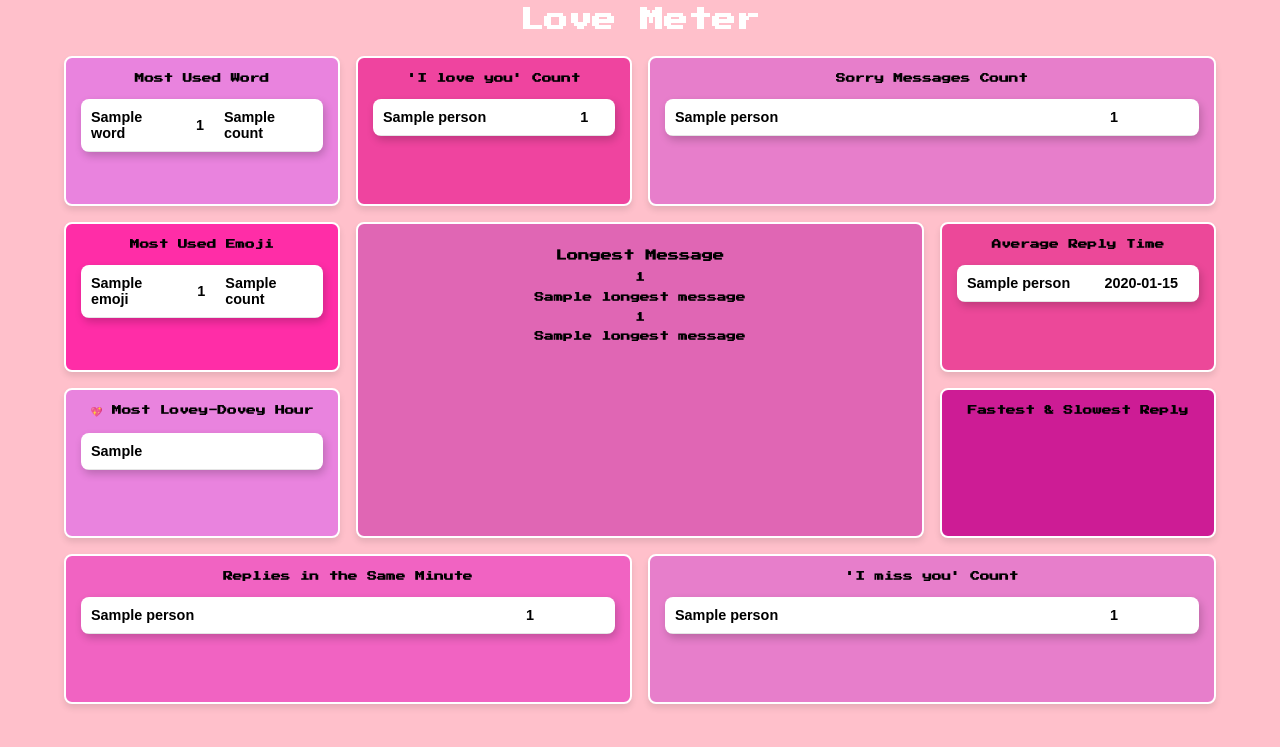
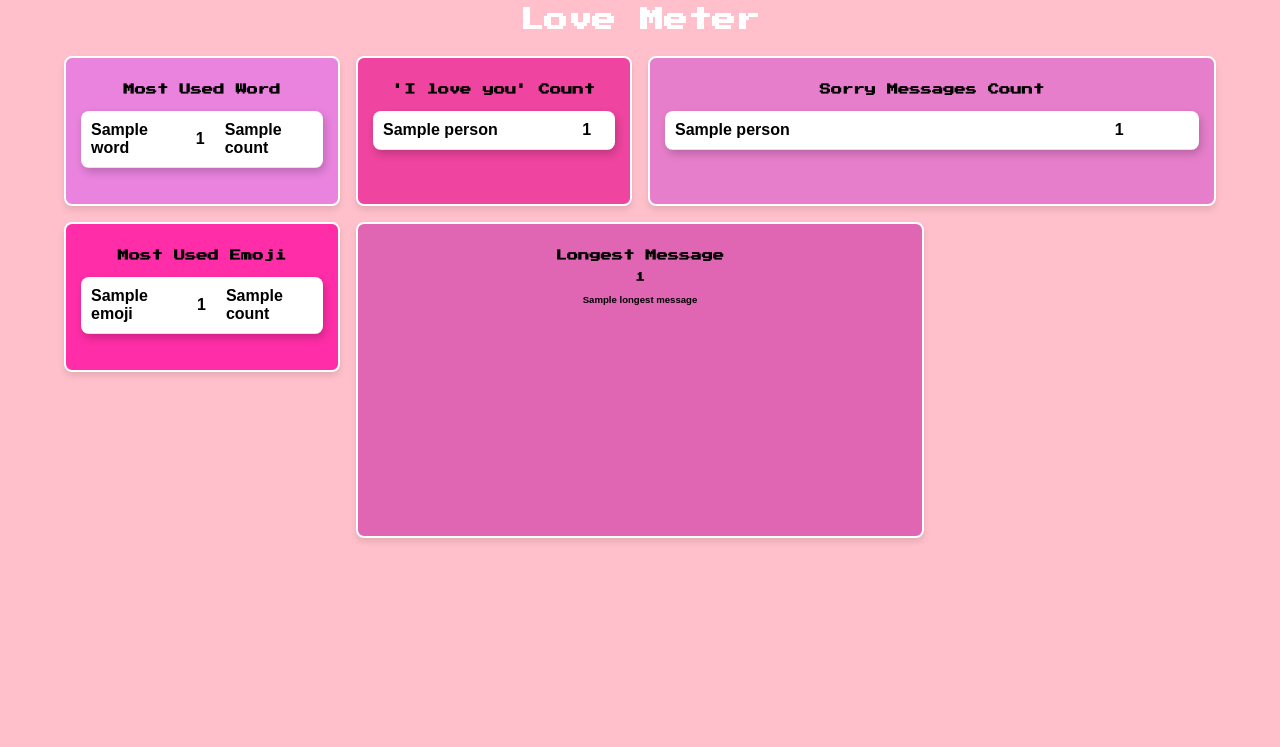
Before and after one commit to devikasu/Cringe, a FastAPI app: template templates/dashboard.html in a window 1280 px wide. Shown: the top 747 px of the page. Run offline with FastAPI, Linux system fonts and the light colour scheme; the template is opened without the code that fills it: most values are stand-ins (such as "Sample title", 1, 10 or a date in 2020).

Commit message:
made changes

```diff
--- a/main.py
+++ b/main.py
@@ -20,7 +20,7 @@ from parser import (
 app = FastAPI()
 templates = Jinja2Templates(directory="templates")
 
-executor = ThreadPoolExecutor(max_workers=8)  # Adjust thread count based on CPU cores
+executor = ThreadPoolExecutor(max_workers=8)  # Adjust based on CPU cores
 
 @app.get("/", response_class=HTMLResponse)
 def serve_form():
@@ -29,50 +29,71 @@ def serve_form():
 
 async def analyze_chat(df):
     """
-    Run multiple chat analysis functions concurrently using asyncio.
+    Runs chat analysis functions concurrently using asyncio.
     """
     loop = asyncio.get_event_loop()
 
-    # Run multiple computations in parallel
-    results = await asyncio.gather(
-        loop.run_in_executor(executor, most_used_important_word, df),
-        loop.run_in_executor(executor, count_love_messages, df),
-        loop.run_in_executor(executor, longest_message, df),
-        loop.run_in_executor(executor, most_used_emoji, df),
-        loop.run_in_executor(executor, count_sorry_messages, df),
-        loop.run_in_executor(executor, average_reply_time, df),
-        loop.run_in_executor(executor, fastest_slowest_reply, df),
-        loop.run_in_executor(executor, same_minute_reply_count, df),
-        loop.run_in_executor(executor, count_miss_messages, df)
-    )
+    try:
+        # Run multiple computations in parallel
+        results = await asyncio.gather(
+            loop.run_in_executor(executor, most_used_important_word, df),
+            loop.run_in_executor(executor, count_love_messages, df),
+            loop.run_in_executor(executor, longest_message, df),
+            loop.run_in_executor(executor, most_used_emoji, df),
+            loop.run_in_executor(executor, count_sorry_messages, df),
+            loop.run_in_executor(executor, average_reply_time, df),
+            loop.run_in_executor(executor, fastest_slowest_reply, df),
+            loop.run_in_executor(executor, same_minute_reply_count, df),
+            loop.run_in_executor(executor, count_miss_messages, df)
+        )
 
-    return {
-        "most_used_word": results[0],
-        "love_counts": results[1],
-        "longest_message": results[2],
-        "emoji_data": results[3],
-        "sorry": results[4],
-        "replies": results[5],
-        "speed": results[6],
-        "minute": results[7],
-        "miss":results[8]
-    }
+        # Extract results safely
+        longest_msg = results[2] if isinstance(results[2], list) and results[2] else [["No messages found", ""]]
+
+        return {
+            "most_used_word": results[0],
+            "love_counts": results[1],
+            "longest_message": longest_msg,  # ✅ Always valid
+            "emoji_data": results[3],
+            "sorry": results[4],
+            "replies": results[5],
+            "speed": results[6],
+            "minute": results[7],
+            "miss": results[8]
+        }
+
+    except Exception as e:
+        print(f"Error analyzing chat: {e}")
+        return {
+            "most_used_word": {},
+            "love_counts": {},
+            "longest_message": [["No messages found", ""]],
+            "emoji_data": {},
+            "sorry": {},
+            "replies": {},
+            "speed": {},
+            "minute": {},
+            "miss": {}
+        }
 
 @app.post("/upload", response_class=HTMLResponse)
 async def upload_file(request: Request, file: UploadFile = File(...)):
     """
-    Handles the file upload and processes the chat log efficiently.
+    Handles file upload and processes the chat log efficiently.
     """
-    # Read file in chunks instead of all at once
-    contents = await file.read()
+    try:
+        # Read file in chunks instead of all at once
+        contents = await file.read()
 
-    # Process chat log in a separate thread
-    df = await asyncio.get_event_loop().run_in_executor(executor, parse_chat_log, contents)
+        # Process chat log in a separate thread
+        df = await asyncio.get_event_loop().run_in_executor(executor, parse_chat_log, contents)
 
-    # Run chat analysis in parallel
-    results = await analyze_chat(df)
+        # Run chat analysis in parallel
+        results = await analyze_chat(df)
 
-    # Send results to the template
-    return templates.TemplateResponse(
-        "dashboard.html", {"request": request, **results}
-    )
+        # ✅ Ensure all variables are valid before rendering the template
+        return templates.TemplateResponse("dashboard.html", {"request": request, **results})
+
+    except Exception as e:
+        print(f"Error processing file: {e}")
+        return HTMLResponse(content="<h2>Something went wrong while processing the file.</h2>", status_code=500)
--- a/templates/dashboard.html
+++ b/templates/dashboard.html
@@ -8,7 +8,6 @@
         @import url('https://fonts.googleapis.com/css2?family=Press+Start+2P&display=swap');
 
         body {
-            font-family: 'Press Start 2P', cursive;
             background-color: #FFC0CB;
             font-size: 0.6rem;
             padding: 1rem;
@@ -18,15 +17,16 @@
             margin: 0 auto;
         }
         .title {
+            font-family: 'Press Start 2P', cursive;
             text-align: center;
             font-size: 1.5rem;
             font-weight: bold;
             margin-bottom: 1.5rem;
             margin-top: -1rem;
-            font-family: 'Press Start 2P', cursive;
             color: white;
         }
         .gallery {
+            font-family: 'Press Start 2P', cursive;
             display: grid;
             grid-template-columns: repeat(2, 1fr);
             gap: 1rem;
@@ -49,35 +49,39 @@
             padding: 15px;
             text-align: center;
             font-weight: bold;
-            overflow-y: auto;
             border: 2px solid white;
             transition: transform 0.3s ease-in-out, box-shadow 0.3s ease-in-out;
+            font-family: Arial, sans-serif; /* Normal font for content */
+            overflow: visible;
+            height: auto;
         }
         .box:hover {
             transform: scale(1.1);
             box-shadow: 0 8px 12px rgba(0, 0, 0, 0.2);
+        }
+        .box h3, .box > strong {
+            font-family: 'Press Start 2P', cursive;
         }
 
         table {
             margin-top: 1rem;
             width: 100%;
             border-collapse: collapse;
-            font-family: Arial, sans-serif;
-            font-size: 0.9rem;
             background-color: #fff;
             border-radius: 8px;
             overflow: hidden;
             box-shadow: 2px 4px 8px rgba(0, 0, 0, 0.2);
+            font-family: Arial, sans-serif;
         }
         th, td {
             padding: 10px;
             text-align: left;
             border-bottom: 1px solid rgba(0, 0, 0, 0.1);
+            font-size: medium;
         }
         th {
             background-color: #ff6fa8;
             color: white;
-            font-weight: bold;
         }
         tr:nth-child(even) {
             background-color: #ffe0ec;
@@ -91,7 +95,13 @@
         .red { background-color: #ef449f; grid-row: span 1; }
         .green { background-color: #e77ecb; grid-column: span 2; }
         .yellow { background-color: #ff2da7; }
-        .purple { background-color: #e066b4; grid-column: span 2; grid-row: span 2; }
+        .purple {
+            background-color: #e066b4;
+            grid-column: span 2;
+            grid-row: span 2;
+            max-height: none !important;
+            overflow: visible !important;
+        }
         .pink { background-color: #ec4899; }
         .gray { background-color: #cd1c95; }
         .indigo { background-color: #f163c2; grid-column: span 2; }
@@ -103,7 +113,7 @@
         <div class="gallery">
 
             <div class="box blue">
-                Most Used Word
+                <h3>Most Used Word</h3>
                 <table>
                     {% for word, count in most_used_word.items() %}
                     <tr>
@@ -116,7 +126,7 @@
             </div>
 
             <div class="box red">
-                'I love you' Count
+                <h3>'I love you' Count</h3>
                 <table>
                     {% for person, count in love_counts.items() %}
                     <tr><td>{{ person }}</td><td>{{ count }}</td></tr>
@@ -125,16 +135,20 @@
             </div>
 
             <div class="box green">
-                Sorry Messages Count
+                <h3>Sorry Messages Count</h3>
+                {% if sorry and sorry|length > 0 %}
                 <table>
                     {% for person, count in sorry.items() %}
                     <tr><td>{{ person }}</td><td>{{ count }}</td></tr>
                     {% endfor %}
                 </table>
+                {% else %}
+                <p>No sorry messages recorded.</p>
+                {% endif %}
             </div>
 
             <div class="box yellow">
-                Most Used Emoji
+                <h3>Most Used Emoji</h3>
                 <table>
                     {% for emoji, count in emoji_data.items() %}
                     <tr>
@@ -146,69 +160,16 @@
                 </table>
             </div>
 
-            <div class="box purple scrollable">
+            <div class="box purple">
                 <h3>Longest Message</h3>
-                <div class="chat-container left">
-                    <div class="chat-bubble">
-                        <strong>{{ longest_message[0][0] }}</strong>
-                        <p>{{ longest_message[0][1] }}</p>
-                    </div>
-                </div>
-                <div class="chat-container right">
-                    <div class="chat-bubble">
-                        <strong>{{ longest_message[1][0] }}</strong>
-                        <p>{{ longest_message[1][1] }}</p>
-                    </div>
-                </div>
-            </div>
-
-            <div class="box pink">
-                Average Reply Time
-                <table>
-                    {% for person, time in replies.items() %}
-                    <tr><td>{{ person }}</td><td>{{ time }}</td></tr>
-                    {% endfor %}
-                </table>
-            </div>
-
-            <!-- Updated Box for Most Lovey-Dovey Hour -->
-            <div class="box blue">
-                💖 Most Lovey-Dovey Hour
-                <table>
-                    <tr>
-                        <td>{{ lovey_dovey_hour }}</td>
-                    </tr>
-                </table>
-            </div>
-
-            <div class="box gray">
-                Fastest & Slowest Reply
-                <table>
-                    {% if "fastest" in speed %}
-                    <tr><td>Fastest</td><td>{{ speed["fastest"][0] }}</td><td>{{ speed["fastest"][1] }}</td></tr>
-                    {% endif %}
-                    {% if "slowest" in speed %}
-                    <tr><td>Slowest</td><td>{{ speed["slowest"][0] }}</td><td>{{ speed["slowest"][1] }}</td></tr>
-                    {% endif %}
-                </table>
-            </div>
-
-            <div class="box indigo">
-                Replies in the Same Minute
-                <table>
-                    {% for person, count in minute.items() %}
-                    <tr><td>{{ person }}</td><td>{{ count }}</td></tr>
-                    {% endfor %}
-                </table>
-            </div>
-
-            <div class="box green">
-                'I miss you' Count
-                <table>
-                    {% for person, count in miss.items() %}
-                    <tr><td>{{ person }}</td><td>{{ count }}</td></tr>
-                    {% endfor %}
-                </table>
+                {% if longest_message|length > 0 %}
+                    <strong>{{ longest_message[0][0] }}</strong>
+                    <p>{{ longest_message[0][1] }}</p>
+                {% endif %}
+                {% if longest_message|length > 1 %}
+                    <strong>{{ longest_message[1][0] }}</strong>
+                    <p>{{ longest_message[1][1] }}</p>
+                {% endif %}
             </div>
 
         </div>
```
Also changed, not shown: parser.py (+36 -19 lines).
